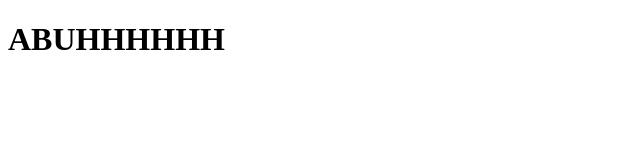
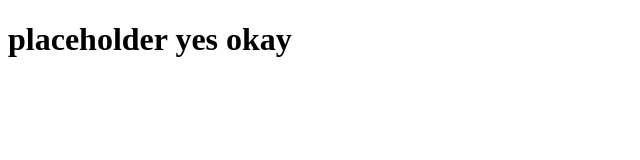
Before and after one commit to Lleaie/lleaie.com, a plain HTML site: page index.html in a window 1280 px wide. Shown: the whole page, without its empty margins (0-640 px from the left). Drawn offline with Linux system fonts and the light colour scheme.

Commit message:
Update index.html

```diff
--- a/index.html
+++ b/index.html
@@ -5,6 +5,6 @@
         <link rel="icon" type="image/ico" href="assets/img/favicon.ico">
     </head>
     <body>
-        <h1>ABUHHHHHH</h1>
+        <h1>placeholder yes okay</h1>
     </body>
 </html>
```
